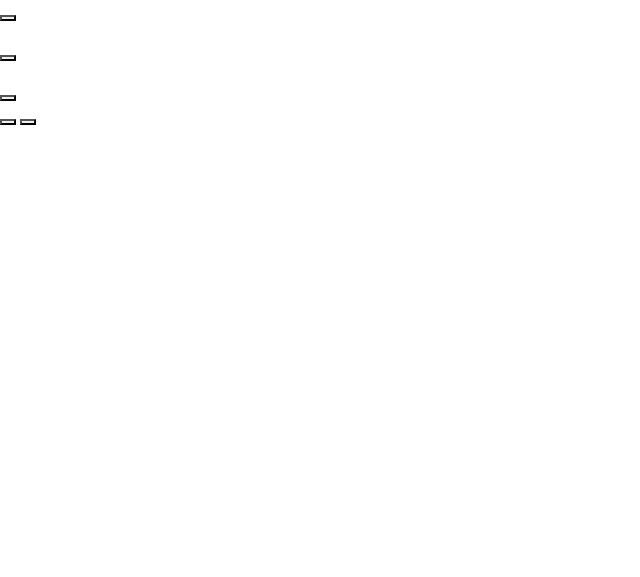
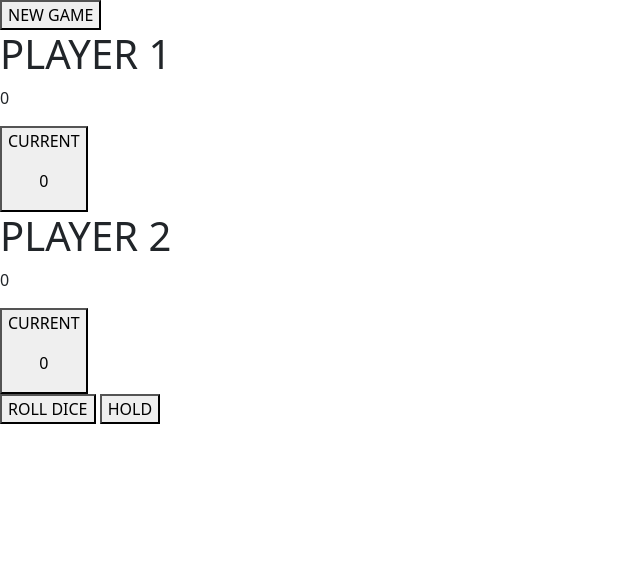
Before and after one commit to AxelTei/Jeux-de-des-Javascript, a website: page index.html in a window 1280 px wide. Shown: the whole page, without its empty margins (0-640 px from the left). Drawn offline with nearby package versions, Linux system fonts and the light colour scheme.

Commit message:
fill Html elements with text in index.html and add font-family lato in style.css

```diff
--- a/index.html
+++ b/index.html
@@ -10,21 +10,27 @@
 </head>
 <body>
     <div>
-        <button></button>
+        <button>NEW GAME</button>
         <div>
             <div>
-                <h1></h1>
-                <p></p>
-                <button></button>
+                <h1>PLAYER 1</h1>
+                <p>0</p>
+                <button>
+                    <p>CURRENT</p>
+                    <p>0</p>
+                </button>
             </div>
             <div>
-                <h1></h1>
-                <p></p>
-                <button></button>
+                <h1>PLAYER 2</h1>
+                <p>0</p>
+                <button>
+                    <p>CURRENT</p>
+                    <p>0</p>
+                </button>
             </div>
             <div>
-                <button></button>
-                <button></button>
+                <button>ROLL DICE</button>
+                <button>HOLD</button>
             </div>
             <canvas></canvas>
         </div>
--- a/style.css
+++ b/style.css
@@ -0,0 +1,5 @@
+@import url('https://fonts.googleapis.com/css2?family=Lato&display=swap');
+
+body {
+    font-family: Lato, sans-serif;
+}
```
